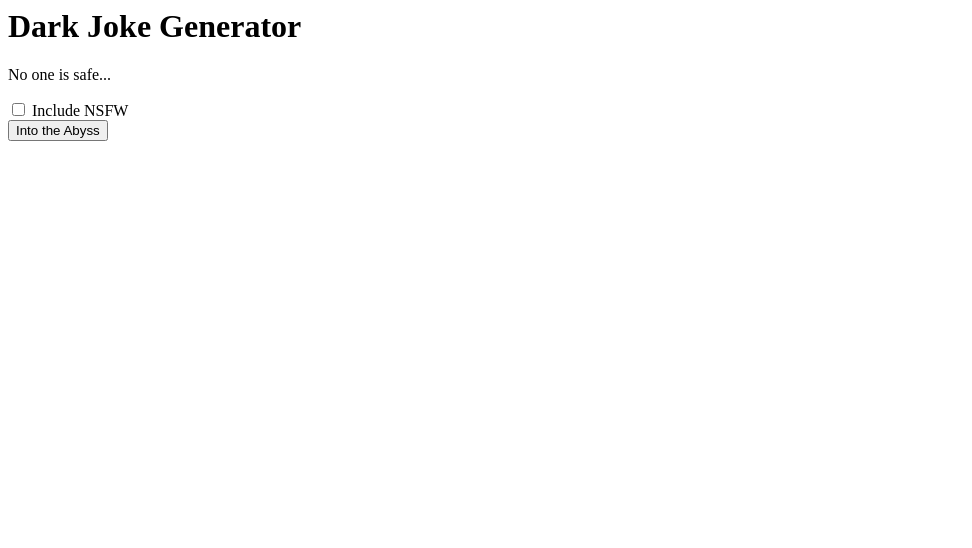
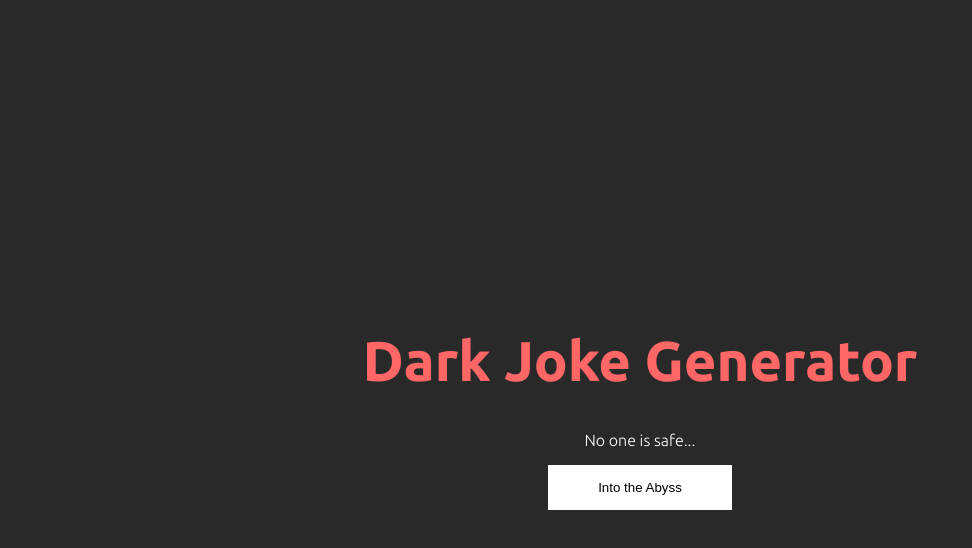
Before and after one commit to theLadEli/dark-joke-generator, a plain HTML site: page index.html in a window 1280 px wide. Shown: the whole page, without its empty margins (0-972 px from the left). Drawn offline with Linux system fonts and the light colour scheme; no server answers.

Commit message:
Finished functionality and startted styling

```diff
--- a/index.html
+++ b/index.html
@@ -4,16 +4,22 @@
     <meta http-equiv="X-UA-Compatible" content="IE=edge">
     <meta name="viewport" content="width=device-width, initial-scale=1.0">
     <title>Dark Joke Generator</title>
+
+    <link rel="stylesheet" href="style.css">
+    <link rel="preconnect" href="https://fonts.googleapis.com">
+    <link rel="preconnect" href="https://fonts.gstatic.com" crossorigin>
+    <link href="https://fonts.googleapis.com/css2?family=Ubuntu:wght@300;700&display=swap" rel="stylesheet">
 </head>
 <body>
-    <h1>Dark Joke Generator</h1>
-    <p>No one is safe...</p>
 
-    <input type="checkbox" id="includeNSFW" name="includeNSFW" value="Include NSFW">
-    <label for="includeNSFW">Include NSFW</label>
+    <div class="container">
+        <h1>Dark Joke Generator</h1>
+        <p>No one is safe...</p>
 
-    <div id="joke"></div>
-    <button onclick="getJoke()">Into the Abyss</button>
+        <div id="joke"></div>
+        <button onclick="getJoke()">Into the Abyss</button>
+	</div>
+
 <script src="scripts.js"></script>
 </body>
 </html>
--- a/scripts.js
+++ b/scripts.js
@@ -1,9 +1,9 @@
 
 async function getJoke() {
-    let response = await fetch('https://v2.jokeapi.dev/joke/Dark?type=single');
+    let response = await fetch('https://v2.jokeapi.dev/joke/Dark?blacklistFlags=nsfw,racist&type=single');
     let data = await response.json();
     let joke = data.joke;
     console.log("Joke:", joke);
     document.getElementById("joke").innerText = joke;
 }
-getJoke();
+// getJoke();
--- /dev/null
+++ b/style.css
@@ -0,0 +1,44 @@
+html,
+body {
+    height: 100%;
+    margin: 0;
+    padding: 0;
+}
+
+body {
+    /* background: url("assets/Background.jpg");
+    background-size: cover;
+    background-repeat: no-repeat;
+    background-position: center; */
+    text-align: center;
+    background: #292929;
+    font-family: 'Ubuntu', sans-serif;
+
+    display: flex;
+    align-items: center;
+    justify-content: center;
+}
+
+.container {
+    text-align: center;
+}
+
+h1 {
+    color: #ff6666;
+    font-size: 3.5rem;
+}
+
+p {
+    color: #ffffff;
+}
+
+#joke {
+    color: #ff6666;
+}
+
+button {
+    padding: 15px 50px;
+    background-color: #ffffff;
+    border: none;
+    cursor: pointer;
+}
```
Also changed, not shown: assets/Background.jpg (added).
